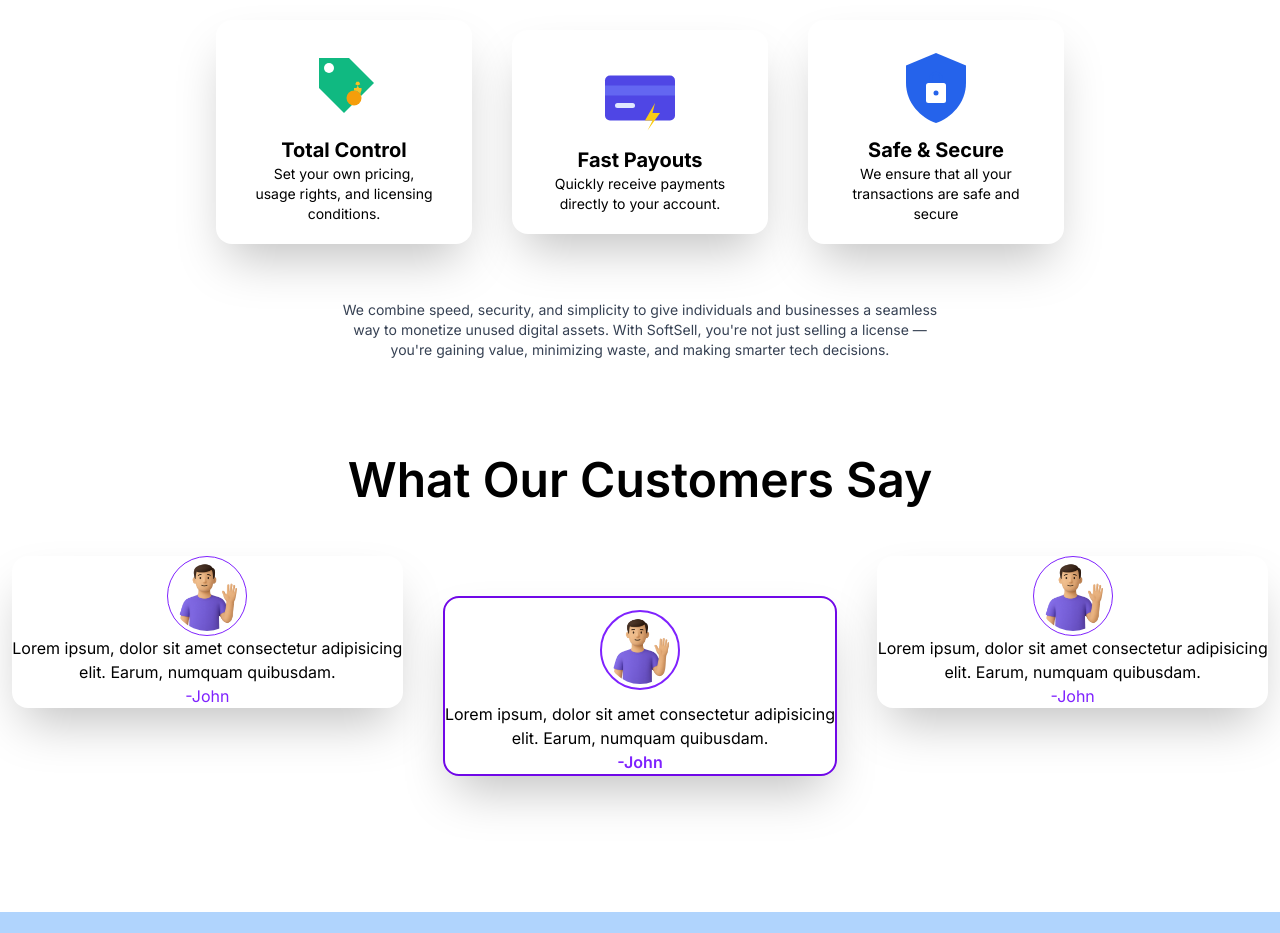
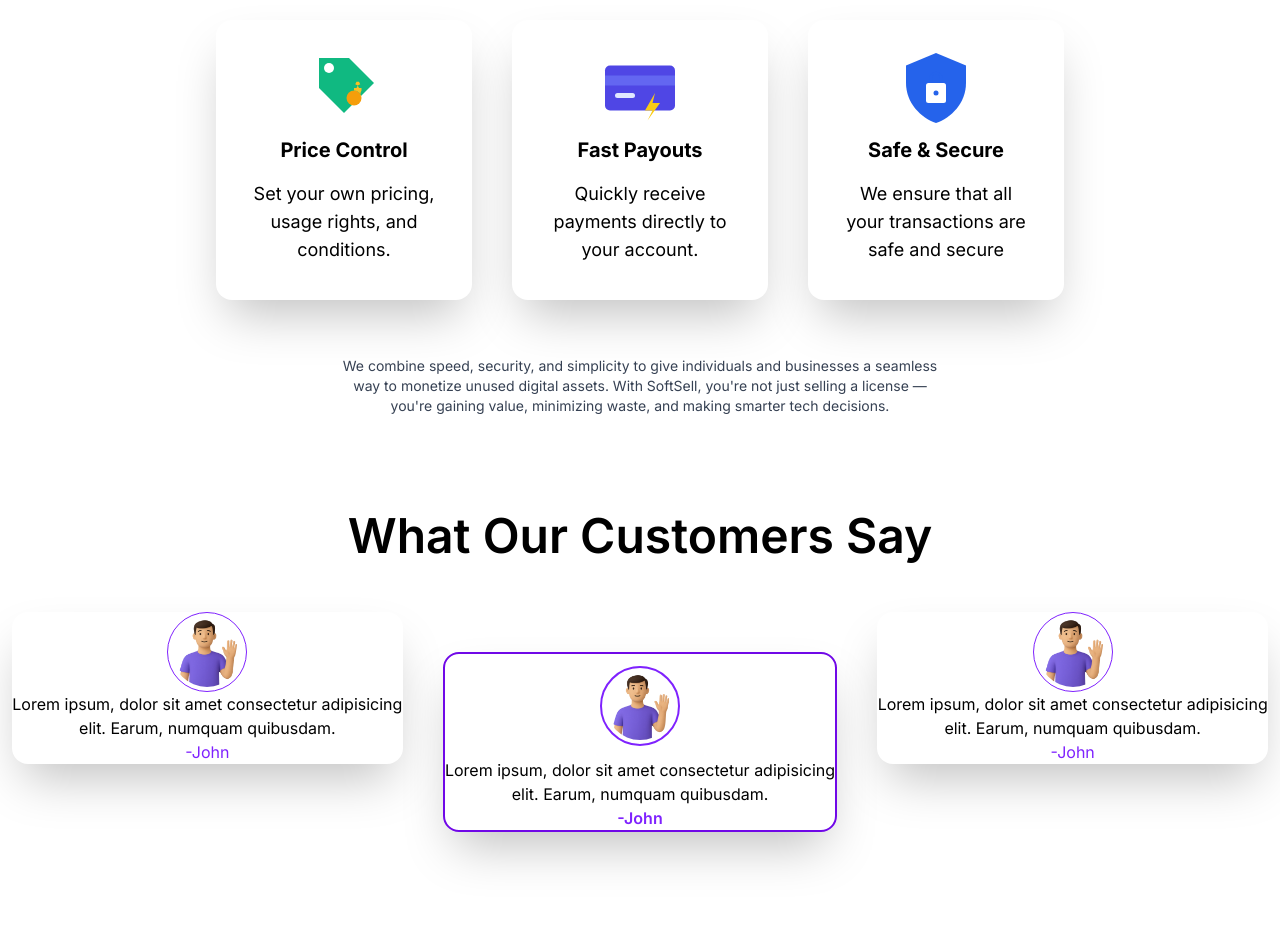
Before and after one commit to aakashdalal108/credex-softsell, a React (Vite) app: page / in a window 1280 px wide. Shown: the part 1620-2553 px from the top of the page. Built offline with nearby package versions, Linux system fonts and the light colour scheme.

Commit message:
Update ChooseUS.jsx

```diff
--- a/src/components/ChooseUS.jsx
+++ b/src/components/ChooseUS.jsx
@@ -5,8 +5,8 @@ const ChooseUS = () => {
   const features = [
     {
       icon: '/price.svg',
-      title: 'Total Control',
-      text: 'Set your own pricing, usage rights, and licensing conditions.',
+      title: 'Price Control',
+      text: 'Set your own pricing, usage rights, and  conditions.',
     },
     {
       icon: '/payout.svg',
@@ -44,7 +44,7 @@ const ChooseUS = () => {
           >
             <img className="w-20 my-2" src={item.icon} alt={item.title} />
             <h2 className="text-xl font-bold">{item.title}</h2>
-            <p className="text-sm px-4">{item.text}</p>
+            <p className="p-4 text-lg">{item.text}</p>
           </motion.div>
         ))}
       </div>
```
